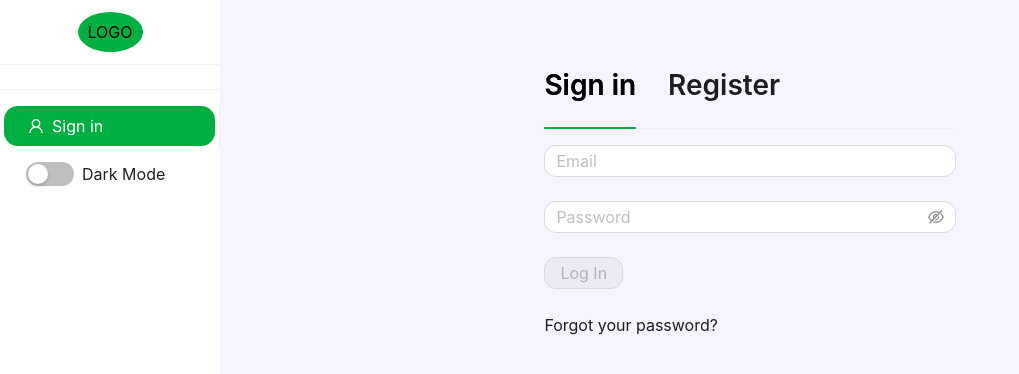
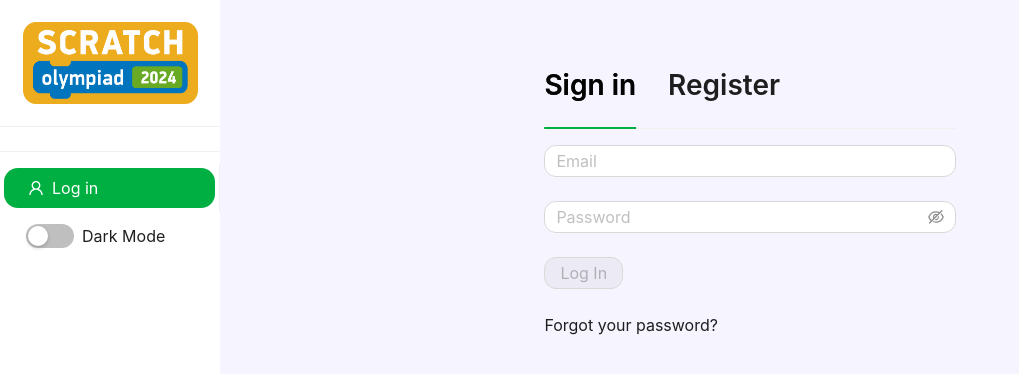
Before and after one commit to robboworld/scratch_olympiad_platform_front, a React (Vite) app: page /login in a window 1280 px wide. Shown: the top 374 px of the page, without its empty margins (0-1019 px from the left). Built offline with nearby package versions, Linux system fonts and the light colour scheme.

Commit message:
fix: more minor fixes

```diff
--- a/src/App.tsx
+++ b/src/App.tsx
@@ -40,7 +40,7 @@ import { graphqlClient } from '@/graphql/client';
 import ProtectedRoute from '@/hocs/ProtectedRoute';
 
 function App() {
-    console.log(process.env.MODE)
+    //console.log(process.env.MODE)
     const { theme } = useAppSelector(state => state.themeReducer);
     return (
         <ApolloProvider client={graphqlClient}>
--- a/src/components/AppSider/AppSider.module.scss
+++ b/src/components/AppSider/AppSider.module.scss
@@ -9,12 +9,10 @@
 
 .logo {
     padding: 10px;
-    background-color: var(--color-primary);
-    border-radius: 100%;
     margin-top: 12px;
 
-    svg {
-        width: 30px;
-        height: 30px;
+    img.logoImage{
+        width: 175px;
+        height: 100%;
     }
 }
--- a/src/components/AppSider/AppSider.tsx
+++ b/src/components/AppSider/AppSider.tsx
@@ -2,7 +2,7 @@ import { Divider, Layout, Row } from 'antd';
 
 import styles from './AppSider.module.scss';
 
-// import { ReactComponent as Logo } from '@/assets/logo.svg';
+import logo from '@/assets/ScratchOlympiad-2024_logo_1440x643.png';
 
 import { Colors } from '@/consts';
 import NavMenu from '@/components/NavMenu';
@@ -25,8 +25,7 @@ function AppSider() {
 		>
 			<Row justify='center'>
 				<div className={styles.logo}>
-					{/* <Logo /> */}
-					LOGO
+				<img src={logo} alt="Logo" className={styles.logoImage} />
 				</div>
 			</Row>
 			<Divider style={{ margin: '12px 0' }} />
--- a/src/components/ForgotPassword/ForgotPasswordModal.tsx
+++ b/src/components/ForgotPassword/ForgotPasswordModal.tsx
@@ -4,6 +4,7 @@ import { Response } from '@/__generated__/graphql';
 import { FORGOT_PASSWORD } from '@/graphql/mutations';
 import { Button, Form, Input, Typography, notification } from 'antd';
 import { useEffect, useState } from 'react';
+import { handlingGraphqlErrors } from '@/utils';
 
 function ForgotPasswordModal() {
     const [form] = Form.useForm();
@@ -18,10 +19,7 @@ function ForgotPasswordModal() {
             });
         },
         onError: (error) => {
-            notification.error({
-                message: 'Error',
-                description: error.message,
-            });
+            handlingGraphqlErrors(error)
         },
     });
 
--- a/src/components/ProfileMenuItem/ProfileMenuItem.tsx
+++ b/src/components/ProfileMenuItem/ProfileMenuItem.tsx
@@ -42,7 +42,7 @@ function Profile() {
         menuItems = [
             {
                 key: '2',
-                label: <Link to={LOGIN_PAGE_ROUTE}>Sign in</Link>,
+                label: <Link to={LOGIN_PAGE_ROUTE}>Log in</Link>,
                 icon: <UserOutlined />,
             },
         ];
--- a/src/components/SignUpForm/SignUpForm.tsx
+++ b/src/components/SignUpForm/SignUpForm.tsx
@@ -142,12 +142,6 @@ function SignUpForm() {
             </Form.Item>
             <Form.Item
                 name='fullNameNative'
-                rules={[
-                    {
-                        required: true,
-                        message: 'Please enter your full name in your native language!',
-                    },
-                ]}
             >
                 <Input
                     placeholder='Full name in your native language'
--- a/src/consts/errors.ts
+++ b/src/consts/errors.ts
@@ -9,6 +9,7 @@ export enum StatusCode400Errors {
     ErrShortPassword            = "please input password, at least 8 symbols",
     ErrPasswordResetLinkInvalid = "password reset link invalid",
 	ErrPasswordResetLinkExpired = "password reset link expired",
+    ErrUserWithEmailNotFound    = "user with this email not found",
 }
 
 export enum StatusCode401Errors {
--- a/src/modules/ApplicationCreation/ApplicationCreation.tsx
+++ b/src/modules/ApplicationCreation/ApplicationCreation.tsx
@@ -131,7 +131,7 @@ function ApplicationCreationModule() {
                         >
                             <Title level={5}>Enter the link to your Algorithmic task project</Title>
                             <Input
-                                placeholder='Algorithmic ask Link'
+                                placeholder='Enter the link to your Algorithmic task project'
                                 size='middle'
                             />
                         </Form.Item>
@@ -147,14 +147,14 @@ function ApplicationCreationModule() {
                         >
                             <Title level={5}>Enter the link to your Creative task project</Title>
                             <Input
-                                placeholder='Creative Task Link'
+                                placeholder='Enter the link to your Creative task project'
                                 size='middle'
                             />
                         </Form.Item>
                         <Form.Item
                             name='creativeTaskFile'
                         >
-                            <Title level={5}>or upload your Creative task project sb3 file" и поле загрузки файла</Title>
+                            <Title level={5}>or upload your Creative task project sb3 file</Title>
                             <UploadModule onUploadSuccess={(url) => handleUploadSuccess(url, 'creativeTaskFile')} fileType="task" />
                         </Form.Item>
                     </>
--- a/src/modules/Upload/Upload.tsx
+++ b/src/modules/Upload/Upload.tsx
@@ -2,6 +2,10 @@ import { Upload, UploadProps, message } from "antd";
 import { useState } from "react";
 import { LoadingOutlined, PlusOutlined } from '@ant-design/icons';
 import { RcFile, UploadChangeParam, UploadFile } from "antd/es/upload";
+
+
+// File size limit (100MB in bytes)
+const MAX_FILE_SIZE = 100 * 1024 * 1024;
 
 interface UploadModuleProps {
     onUploadSuccess: (fileUrl: string) => void;
@@ -24,6 +28,11 @@ function UploadModule({ onUploadSuccess, fileType }: UploadModuleProps) {
     const beforeUpload = (file: RcFile) => {
         const isSb3 = file.name.endsWith('.sb3');
         const isMp4 = file.type === 'video/mp4';
+
+        if (file.size > MAX_FILE_SIZE) {
+            message.error('File size must be less than 100MB!');
+            return Upload.LIST_IGNORE;
+        }
 
         if (fileType === 'task' && !isSb3) {
             message.error('You can only upload SB3 files for task!');
--- a/src/pages/Reset/Reset.tsx
+++ b/src/pages/Reset/Reset.tsx
@@ -4,40 +4,50 @@ import { handlingGraphqlErrors } from "@/utils";
 import { useMutation } from "@apollo/client";
 import { Spin, notification } from "antd";
 import { useEffect } from "react";
-import { useNavigate, useParams, useLocation } from "react-router-dom";
+import { useNavigate, useLocation } from "react-router-dom";
 
 function ResetPage() {
     const location = useLocation();
     const navigate = useNavigate();
 
     const query = new URLSearchParams(location.search);
-    const resetLink = query.get('resetLink')
+    const resetLink = query.get('resetLink');
 
     const [resetPassword, { loading }] = useMutation<{ ResetPassword: SignInResponse }, { resetLink: string }>(
         RESET_PASSWORD,
         {
             onError: (error) => {
-                handlingGraphqlErrors(error)
+                handlingGraphqlErrors(error);
             },
-            onCompleted: ({ResetPassword}) => {
+            onCompleted: () => {
                 notification.success({
                     message: 'Success!',
-                    description: 'Pass reset.',
-                })
-            },
-            variables: {
-                resetLink: resetLink || ''
+                    description: 'Password Reset',
+                });
+                navigate('/login');
             }
         }
     );
+
     useEffect(() => {
-        resetPassword();
-    }, [resetLink, resetPassword])
+        if (resetLink) {
+            resetPassword({
+                variables: {
+                    resetLink: resetLink
+                }
+            });
+        } else {
+            notification.error({
+                message: 'Error',
+                description: 'Invalid or missing reset link.',
+            });
+            navigate('/login');
+        }
+    }, [resetLink, resetPassword, navigate]);
+
     return (
         <>
-            {
-                loading && <Spin size={'large'} />
-            }
+            {loading && <Spin size={'large'} />}
         </>
     );
 }
--- a/src/utils/graphqlErr.ts
+++ b/src/utils/graphqlErr.ts
@@ -75,6 +75,9 @@ function handling400CodeError(message: string): string {
         case StatusCode400Errors.ErrPasswordResetLinkExpired:
             description = 'Password reset link expired.'
             break
+        case StatusCode400Errors.ErrUserWithEmailNotFound:
+            description = 'User with this email not found.'
+            break
     }
     return description;
 }
```
Also changed, not shown: src/assets/ScratchOlympiad-2024_logo_1440x643.png (added).
